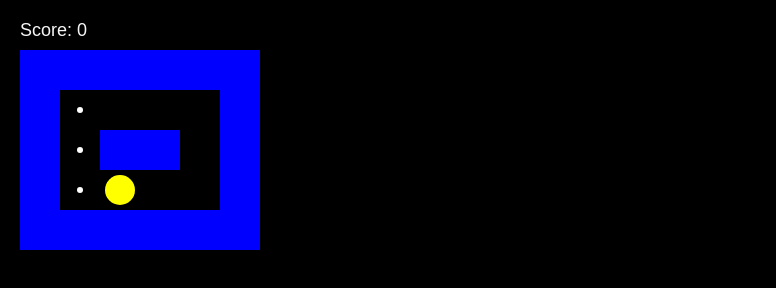
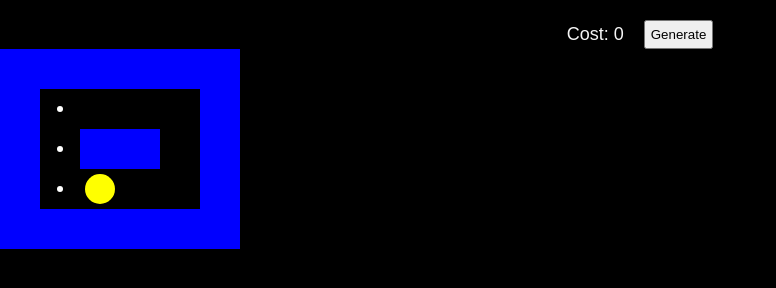
Before and after one commit to daudhiyaa/journey-to-the-west, a plain HTML site: page index.html in a window 1280 px wide. Shown: the whole page, without its empty margins (0-776 px from the left). Drawn offline with Linux system fonts and the light colour scheme.

Commit message:
feat: add generateMaze button

```diff
--- a/index.html
+++ b/index.html
@@ -11,6 +11,11 @@
         padding: 0;
       }
       body {
+        display: flex;
+        flex-direction: column;
+        justify-content: center;
+        align-items: center;
+
         background-color: black;
         padding: 20px;
       }
@@ -18,22 +23,26 @@
         color: whitesmoke;
         font-family: sans-serif;
         font-size: large;
-        margin-bottom: 9px;
       }
       div {
         display: flex;
         gap: 10px;
         justify-items: center;
+        align-items: center;
+      }
+      button {
+        padding: 5px;
       }
     </style>
   </head>
   <body>
     <div>
       <p>
-        <span>Score: </span>
-        <span id="scoreEl">0</span>
+        <span>Cost: </span>
+        <span id="cost">0</span>
       </p>
       <p id="gameStatus"></p>
+      <button onclick="mulai();">Generate</button>
     </div>
     <canvas></canvas>
     <script src="maze.js"></script>
```
